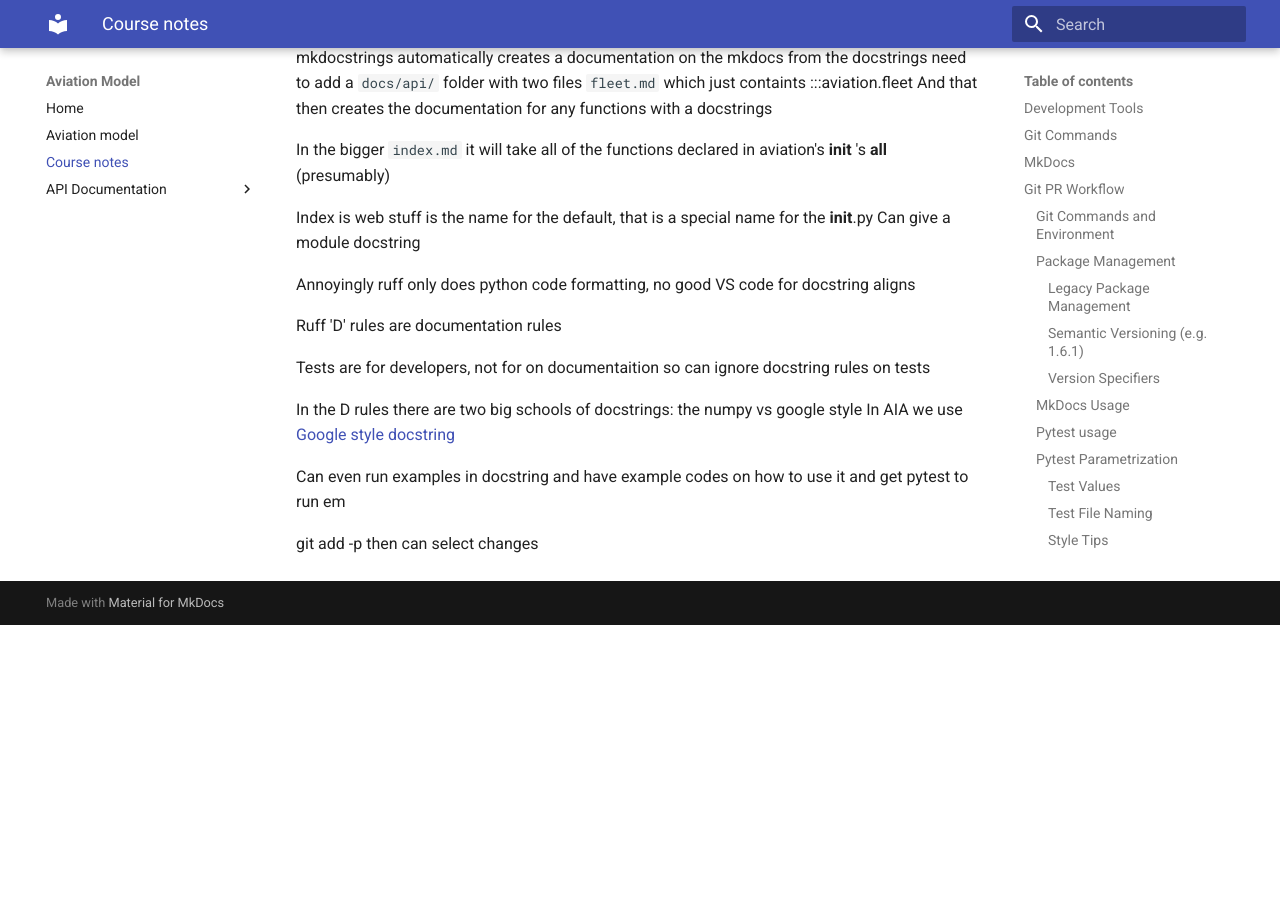
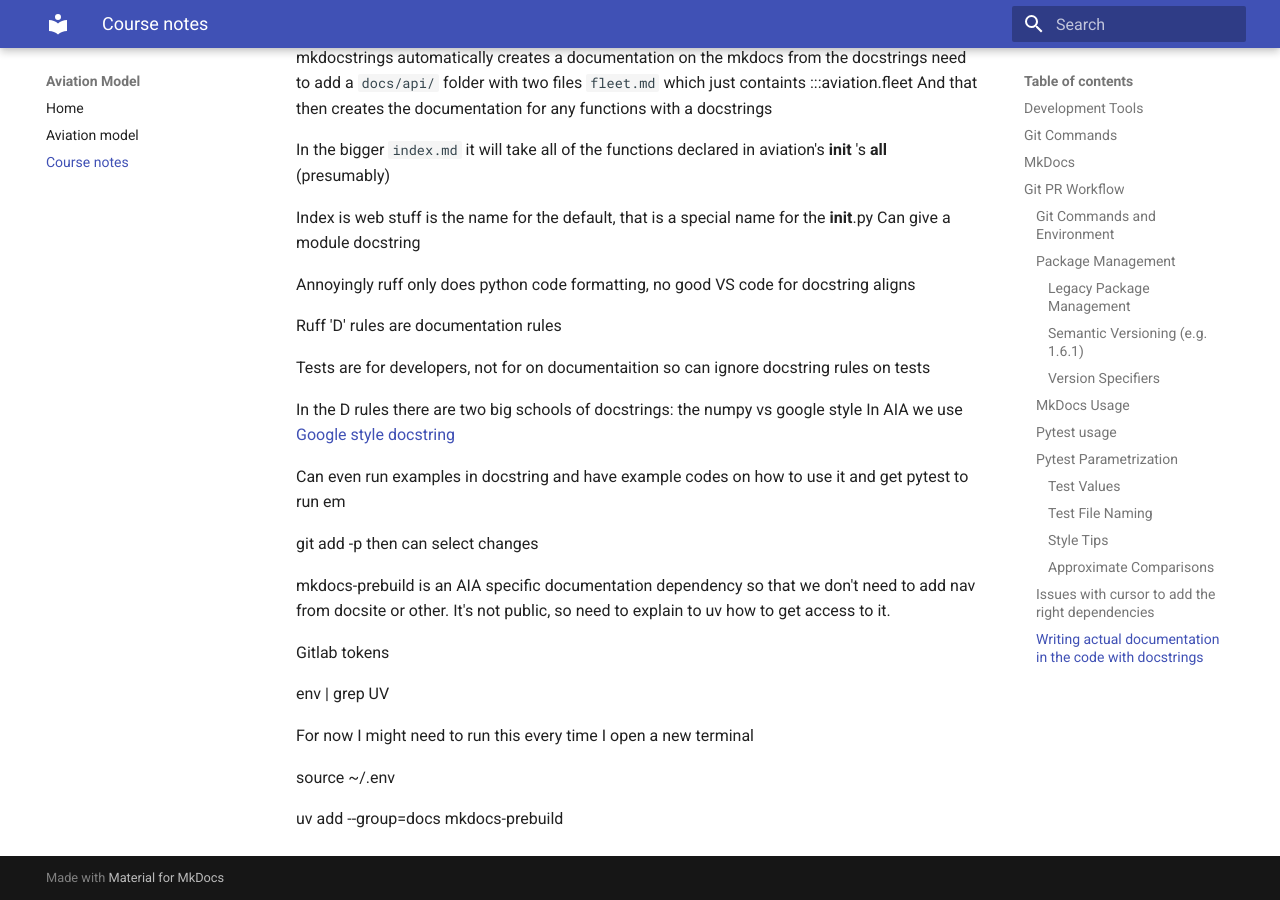
Before and after one commit to kilianbra/aviation, an MkDocs documentation site: the page built from docs/course_notes.md, in a window 1280 px wide and 900 px high, scrolled down 3019 px. Built offline with MkDocs 1.6.1 and Material for MkDocs 9.7.7, drawn with Linux system fonts in a browser that asks for light colours; before the commit the page ends 3644 px from its top, so only the background shows below that.

Commit message:
Added new docs with mkdocs-prebuild

```diff
--- a/docs/course_notes.md
+++ b/docs/course_notes.md
@@ -139,3 +139,15 @@
 Can even run examples in docstring and have example codes on how to use it and get pytest to run em
 
 git add -p then can select changes
+
+mkdocs-prebuild is an AIA specific documentation dependency so that we don't need to add nav from docsite or other. It's not public, so need to explain to uv how to get access to it.
+
+Gitlab tokens
+
+env | grep UV
+
+For now I might need to run this every time I open a new terminal
+
+source ~/.env
+
+uv add --group=docs mkdocs-prebuild
--- a/mkdocs.yml
+++ b/mkdocs.yml
@@ -6,15 +6,14 @@
   - Home: "index.md"
   - Aviation model: "aviation.md"
   - Course notes: "course_notes.md"
-  - API Documentation:
-      - Aviation: "api/index.md"
-      - Fleet: "api/fleet.md"
 
 plugins:
   - mkdocstrings
   - search
   - bibtex:
       bib_file: "https://api.zotero.org/users/6401108/collections/DXT8EFTF/items?format=bibtex"
+  - mkdocs-prebuild:
+      base_path: ["."]
 
 markdown_extensions:
   - footnotes
--- a/pyproject.toml
+++ b/pyproject.toml
@@ -11,6 +11,7 @@
 docs = [
     "mkdocs-bibtex>=4.4.0",
     "mkdocs-material>=9.6.15",
+    "mkdocs-prebuild>=0.5.0",
     "mkdocstrings[python]>=0.29.1",
 ]
 
@@ -42,6 +43,11 @@
 [tool.uv]
 default-groups = ["dev", "docs"]
 
+[[tool.uv.index]] # Add the AIA private index to uv from uni of cambridge
+name = "gitlab"
+url = "https://gitlab.developers.cam.ac.uk/api/v4/projects/8115/packages/pypi/simple"
+
+
 [build-system]
 requires = ["uv_build>=0.7.0,<0.9.0"]
 build-backend = "uv_build"
```
Also changed, not shown: docs/api/fleet.md (deleted, +0 -1 lines), docs/api/index.md (deleted, +0 -1 lines), 1 other file.
